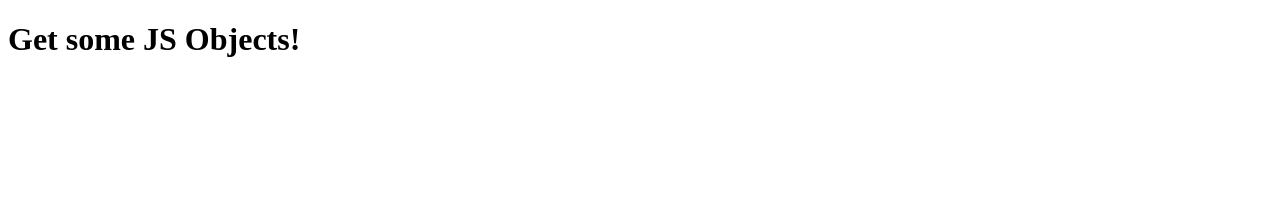
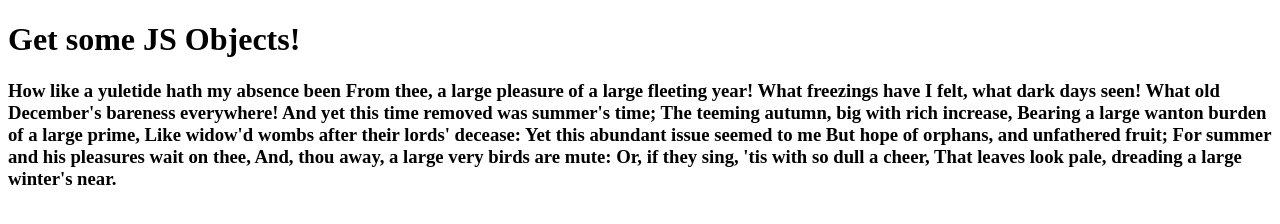
Before and after one commit to MCrank/js-part-deux, a plain HTML site: page index.html in a window 1280 px wide. Drawn offline with Linux system fonts and the light colour scheme.

Commit message:
String Challenge

```diff
--- a/index.html
+++ b/index.html
@@ -11,7 +11,12 @@
 <body>
     <h1 id="myh1">Get some JS Objects!</h1>
 
-    <script src="main.js"></script>
+    <div id="sonnet">
+
+    </div>
+
+    <!-- <script src="main.js"></script> -->
+    <script src="stringchallenge.js"></script>
 </body>
 
 </html>
--- /dev/null
+++ b/stringchallenge.js
@@ -0,0 +1,14 @@
+const sonnet =
+  "How like a winter hath my absence been From thee, the pleasure of the fleeting year! What freezings have I felt, what dark days seen! What old December's bareness everywhere! And yet this time removed was summer's time; The teeming autumn, big with rich increase, Bearing the wanton burden of the prime, Like widow'd wombs after their lords' decease: Yet this abundant issue seemed to me But hope of orphans, and unfathered fruit; For summer and his pleasures wait on thee, And, thou away, the very birds are mute: Or, if they sing, 'tis with so dull a cheer, That leaves look pale, dreading the winter's near.";
+
+console.log('Orphans Position:', sonnet.indexOf('orphans'));
+console.log('Length:', sonnet.length);
+
+const replaceWinter = sonnet.replace('winter', 'yuletide');
+// console.log(replaceWinter);
+const finalString = replaceWinter.replace(/the\b/g, 'a large ');
+
+// console.log(finalString);
+
+const sonnetDiv = document.getElementById('sonnet');
+sonnetDiv.innerHTML = `<h3>${finalString}</h3>`;
```
